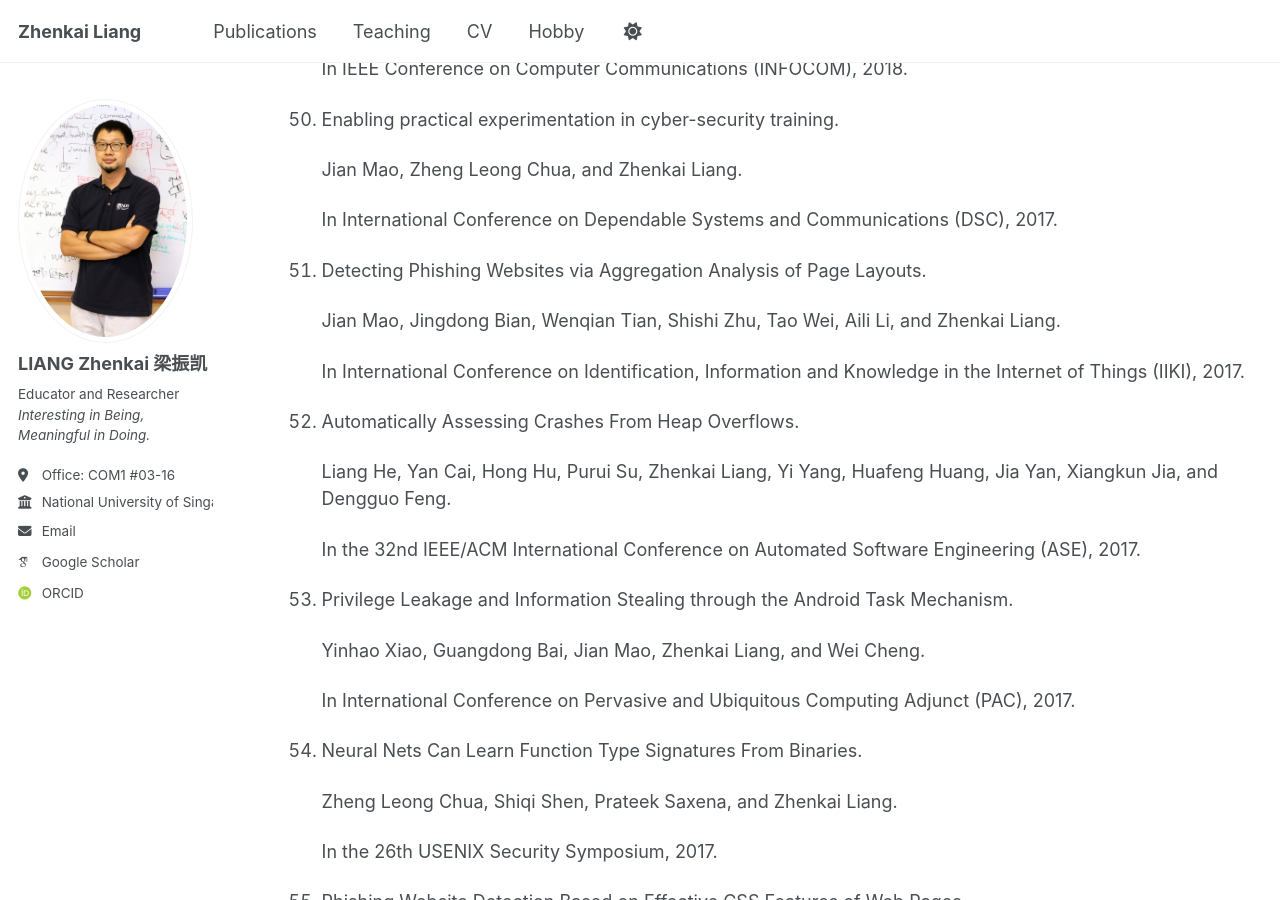
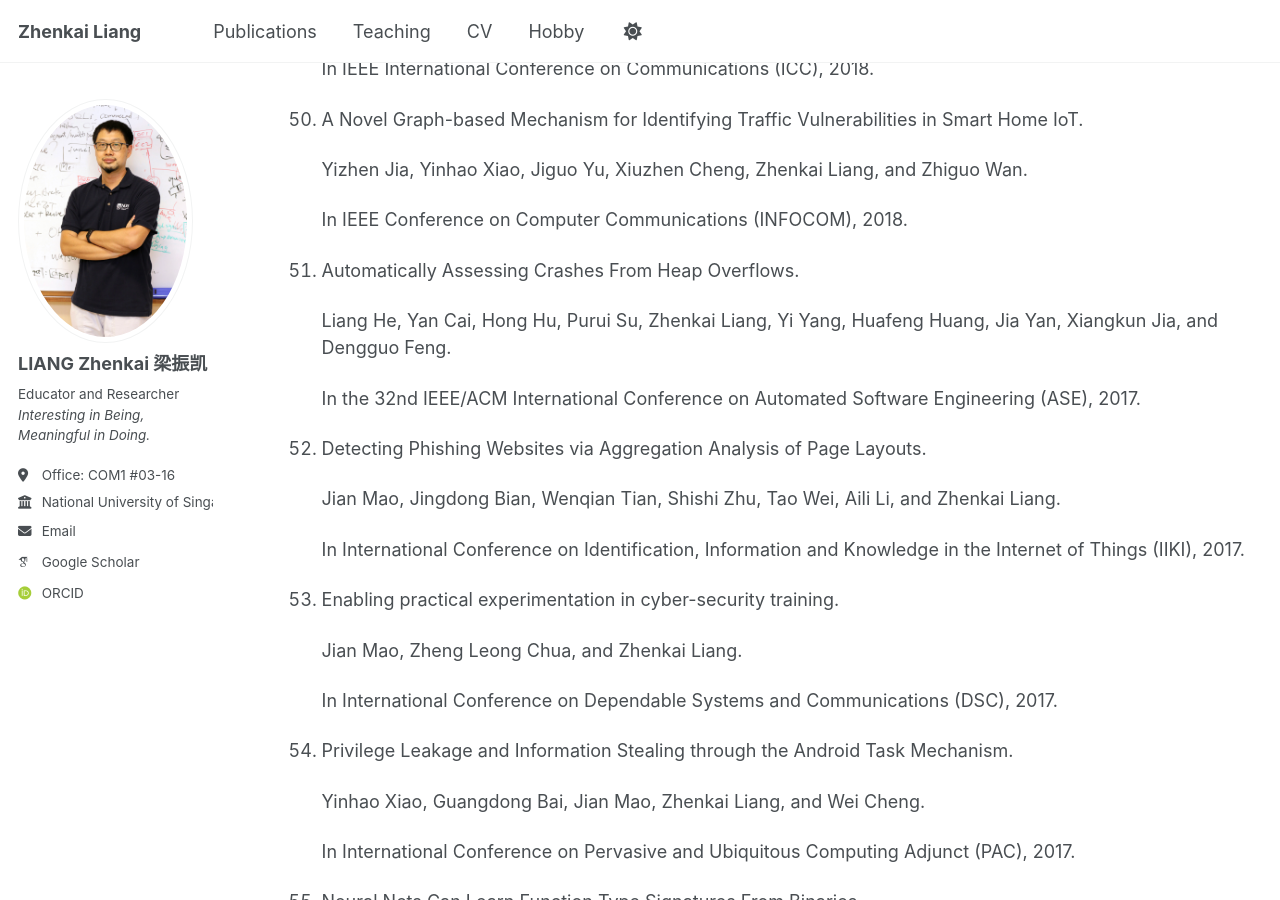
Before and after one commit to zhenkai-liang/zhenkai-liang.github.io, a Jekyll site: the page built from _pages/publications.html, in a window 1280 px wide and 900 px high, scrolled down 7956 px. Built offline with Jekyll 4.4.1, drawn with Linux system fonts in a browser that asks for light colours; some web fonts are replaced; a script that is not in the unit is left out; some of the changed text lies outside the part shown.

Commit message:
Update publications.html

```diff
--- a/_pages/publications.html
+++ b/_pages/publications.html
@@ -76,6 +76,12 @@ author_profile: true
                 <p class="paper-title">PsyScam: A Benchmark for Psychological Techniques in Real-World Scams.</p>
                 <p class="authors">Shang Ma, Tianyi Ma, Jiahao Liu, Wei Song, Zhenkai Liang, Xusheng Xiao, and Yanfang Ye.</p>
                 <p class="publisher">In the 2025 Conference on Empirical Methods in Natural Language Processing (EMNLP), 2025.</p>
+            </div>
+        </li>
+            <li><div class="publication">
+                <p class="paper-title">TAPPecker: TAP Logic Inference and Violation Detection in Heterogeneous Smart Home Systems.</p>
+                <p class="authors">Qixiao Lin, Jian Mao, Ziwen Liu, and Zhenkai Liang.</p>
+                <p class="publisher">In International Symposium on Research in Attacks, Intrusions, and Defenses (RAID), 2025.</p>
             </div>
         </li>
             <li><div class="publication">
@@ -186,7 +192,7 @@ author_profile: true
             <li><div class="publication">
                 <p class="paper-title">Detecting Logic Bugs in Graph Database Management Systems via Injective and Surjective Graph Query Transformation.</p>
                 <p class="authors">Yuancheng Jiang, Jiahao Liu, Jinsheng Ba, Roland Yap, Zhenkai Liang, and Manuel Rigger.</p>
-                <p class="publisher">In International Conference on Software Engineering (ICSE), May 2024.</p>
+                <p class="publisher">In International Conference on Software Engineering (ICSE), 2024.</p>
             </div>
         </li>
             <li><div class="publication">
@@ -204,7 +210,13 @@ author_profile: true
             <li><div class="publication">
                 <p class="paper-title">Learning Graph-based Code Representations for Source-level Functional Similarity Detection.</p>
                 <p class="authors">Jiahao Liu, Jun Zeng, Xiang Wang, and Zhenkai Liang.</p>
-                <p class="publisher">In International Conference on Software Engineering (ICSE), April 2023.</p>
+                <p class="publisher">In International Conference on Software Engineering (ICSE), 2023.</p>
+            </div>
+        </li>
+            <li><div class="publication">
+                <p class="paper-title">PalanTír: Optimizing Attack Provenance with Hardware-enhanced System Observability.</p>
+                <p class="authors">Jun Zeng, Chuqi Zhang, and Zhenkai Liang.</p>
+                <p class="publisher">In the 17th ACM ASIA Conference on Computer and Communications Security (CCS), 2022.</p>
             </div>
         </li>
             <li><div class="publication">
@@ -217,18 +229,6 @@ author_profile: true
                 <p class="paper-title">AttacKG: Constructing Technique Knowledge Graph from Cyber Threat Intelligence Reports.</p>
                 <p class="authors">Zhenyuan Li, Jun Zeng, Yan Chen, and Zhenkai Liang.</p>
                 <p class="publisher">In the 27th European Symposium on Research in Computer Security (ESORICS), 2022.</p>
-            </div>
-        </li>
-            <li><div class="publication">
-                <p class="paper-title">RecIPE: Revisiting the Evaluation of Memory Error Defenses.</p>
-                <p class="authors">Yuancheng Jiang, Roland Yap, Zhenkai Liang, and Hubert Rosier.</p>
-                <p class="publisher">In the 17th ACM ASIA Conference on Computer and Communications Security (AsiaCCS), 2022.</p>
-            </div>
-        </li>
-            <li><div class="publication">
-                <p class="paper-title">PalanTír: Optimizing Attack Provenance with Hardware-enhanced System Observability.</p>
-                <p class="authors">Jun Zeng, Chuqi Zhang, and Zhenkai Liang.</p>
-                <p class="publisher">In the 17th ACM ASIA Conference on Computer and Communications Security (CCS), 2022.</p>
             </div>
         </li>
             <li><div class="publication">
@@ -247,6 +247,12 @@ author_profile: true
                 <p class="paper-title">TeLL: Log Level Suggestions via Modeling Multi-level Code Block Information.</p>
                 <p class="authors">Jiahao Liu, Jun Zeng, Xiang Wang, Kaihang Ji, and Zhenkai Liang.</p>
                 <p class="publisher">In the 31st ACM SIGSOFT International Symposium on Software Testing and Analysis (ISSTA), 2022.</p>
+            </div>
+        </li>
+            <li><div class="publication">
+                <p class="paper-title">RecIPE: Revisiting the Evaluation of Memory Error Defenses.</p>
+                <p class="authors">Yuancheng Jiang, Roland Yap, Zhenkai Liang, and Hubert Rosier.</p>
+                <p class="publisher">In the 17th ACM ASIA Conference on Computer and Communications Security (AsiaCCS), 2022.</p>
             </div>
         </li>
             <li><div class="publication">
@@ -336,9 +342,9 @@ author_profile: true
             </div>
         </li>
             <li><div class="publication">
-                <p class="paper-title">Enabling practical experimentation in cyber-security training.</p>
-                <p class="authors">Jian Mao, Zheng Leong Chua, and Zhenkai Liang.</p>
-                <p class="publisher">In International Conference on Dependable Systems and Communications (DSC), 2017.</p>
+                <p class="paper-title">Automatically Assessing Crashes From Heap Overflows.</p>
+                <p class="authors">Liang He, Yan Cai, Hong Hu, Purui Su, Zhenkai Liang, Yi Yang, Huafeng Huang, Jia Yan, Xiangkun Jia, and Dengguo Feng.</p>
+                <p class="publisher">In the 32nd IEEE/ACM International Conference on Automated Software Engineering (ASE), 2017.</p>
             </div>
         </li>
             <li><div class="publication">
@@ -348,9 +354,9 @@ author_profile: true
             </div>
         </li>
             <li><div class="publication">
-                <p class="paper-title">Automatically Assessing Crashes From Heap Overflows.</p>
-                <p class="authors">Liang He, Yan Cai, Hong Hu, Purui Su, Zhenkai Liang, Yi Yang, Huafeng Huang, Jia Yan, Xiangkun Jia, and Dengguo Feng.</p>
-                <p class="publisher">In the 32nd IEEE/ACM International Conference on Automated Software Engineering (ASE), 2017.</p>
+                <p class="paper-title">Enabling practical experimentation in cyber-security training.</p>
+                <p class="authors">Jian Mao, Zheng Leong Chua, and Zhenkai Liang.</p>
+                <p class="publisher">In International Conference on Dependable Systems and Communications (DSC), 2017.</p>
             </div>
         </li>
             <li><div class="publication">
@@ -432,16 +438,16 @@ author_profile: true
             </div>
         </li>
             <li><div class="publication">
-                <p class="paper-title">Understanding Complex Binary Loading Behaviors.</p>
-                <p class="authors">Ting Dai, Mingwei Zhang, Roland H. C. Yap, and Zhenkai Liang.</p>
-                <p class="publisher">In the 19th International Conference on Engineering of Complex Computer Systems (ICECCS), 2014.</p>
-            </div>
-        </li>
-            <li><div class="publication">
                 <p class="paper-title">DroidVault: A Trusted Data Vault for Android Devices.</p>
                 <p class="authors">Xiaolei Li, Hong Hu, Guangdong Bai, Yaoqi Jia, Zhenkai Liang, and Prateek Saxena.</p>
                 <p class="publisher">In the 19th International Conference on Engineering of Complex Computer Systems (ICECCS), 2014.</p>
                 <font color="red">Best Paper Award</font>
+            </div>
+        </li>
+            <li><div class="publication">
+                <p class="paper-title">Understanding Complex Binary Loading Behaviors.</p>
+                <p class="authors">Ting Dai, Mingwei Zhang, Roland H. C. Yap, and Zhenkai Liang.</p>
+                <p class="publisher">In the 19th International Conference on Engineering of Complex Computer Systems (ICECCS), 2014.</p>
             </div>
         </li>
             <li><div class="publication">
@@ -457,15 +463,15 @@ author_profile: true
             </div>
         </li>
             <li><div class="publication">
+                <p class="paper-title">I Know Where You’ve Been: Geo-Inference Attacks via the Browser Cache.</p>
+                <p class="authors">Yaoqi Jia, Xinshu Dong, Zhenkai Liang, and Prateek Saxena.</p>
+                <p class="publisher">In Web 2.0 Security & Privacy Workshop 2014 (W2SP), 2014.</p>
+            </div>
+        </li>
+            <li><div class="publication">
                 <p class="paper-title">TrustFound: Towards a Formal Foundation for Model Checking Trusted Computing Platforms.</p>
                 <p class="authors">Guangdong Bai, Jianan Hao, Jianliang Wu, Yang Liu, Zhenkai Liang, and Andrew P. Martin.</p>
                 <p class="publisher">In the 19th International Symposium on Formal Method (FM), 2014.</p>
-            </div>
-        </li>
-            <li><div class="publication">
-                <p class="paper-title">I Know Where You’ve Been: Geo-Inference Attacks via the Browser Cache.</p>
-                <p class="authors">Yaoqi Jia, Xinshu Dong, Zhenkai Liang, and Prateek Saxena.</p>
-                <p class="publisher">In Web 2.0 Security & Privacy Workshop (W2SP), 2014.</p>
             </div>
         </li>
             <li><div class="publication">
@@ -523,15 +529,15 @@ author_profile: true
             </div>
         </li>
             <li><div class="publication">
+                <p class="paper-title">An Empirical Study of Dangerous Behaviors in Firefox Extensions.</p>
+                <p class="authors">Jiangang Wang, Xiaohong Li, Xuhui Liu, Xinshu Dong, Junjie Wang, Zhenkai Liang, and Zhiyong Feng.</p>
+                <p class="publisher">In the 15th International Conference on Information Security (ISC), 2012.</p>
+            </div>
+        </li>
+            <li><div class="publication">
                 <p class="paper-title">Codejail: Application-Transparent Isolation of Libraries with Tight Program Interactions.</p>
                 <p class="authors">Yongzheng Wu, Sai Sathyanarayan, Roland H. C. Yap, and Zhenkai Liang.</p>
                 <p class="publisher">In the 17th European Symposium on Computer Security (ESORICS), 2012.</p>
-            </div>
-        </li>
-            <li><div class="publication">
-                <p class="paper-title">An Empirical Study of Dangerous Behaviors in Firefox Extensions.</p>
-                <p class="authors">Jiangang Wang, Xiaohong Li, Xuhui Liu, Xinshu Dong, Junjie Wang, Zhenkai Liang, and Zhiyong Feng.</p>
-                <p class="publisher">In the 15th International Conference on Information Security (ISC), 2012.</p>
             </div>
         </li>
             <li><div class="publication">
@@ -684,6 +690,7 @@ author_profile: true
         </ol>
     </div>
 
+
 <strong>Journal:</strong>
 
         <div class="publications-container">
@@ -715,7 +722,7 @@ author_profile: true
             <li><div class="publication">
                 <p class="paper-title">Phishing Page Detection via Learning Classifiers from Page Layout Feature.</p>
                 <p class="authors">Jian Mao, Jingdong Bian, Wenqian Tian, Shishi Zhu, Tao Wei, Aili Li, and Zhenkai Liang.</p>
-                <p class="publisher">In EURASIP Journal on Wireless Communications and Networking (EURASIP JWCN), 2019.</p>
+                <p class="publisher">In EURASIP Journal on Wireless Communications and Networking (EURASIP JWCN), Volume 2019, 2019.</p>
             </div>
         </li>
             <li><div class="publication">
@@ -725,15 +732,15 @@ author_profile: true
             </div>
         </li>
             <li><div class="publication">
+                <p class="paper-title">Automated Identification of Sensitive Data from Implicit User Specification.</p>
+                <p class="authors">Ziqi Yang, and Zhenkai Liang.</p>
+                <p class="publisher">In Cybersecurity, Volume 1, Issue 1, 2018.</p>
+            </div>
+        </li>
+            <li><div class="publication">
                 <p class="paper-title">Detecting Malicious Behaviors in JavaScript Applications.</p>
                 <p class="authors">Jian Mao, Jingdong Bian, Ruilong Wang, Yue Chen, Yinhao Xiao, and Zhenkai Liang.</p>
                 <p class="publisher">In IEEE Access, Volume 6, 2018.</p>
-            </div>
-        </li>
-            <li><div class="publication">
-                <p class="paper-title">Automated Identification of Sensitive Data from Implicit User Specification.</p>
-                <p class="authors">Ziqi Yang, and Zhenkai Liang.</p>
-                <p class="publisher">In Cybersecurity, Volume 1, Issue 1, 2018.</p>
             </div>
         </li>
             <li><div class="publication">
@@ -757,25 +764,25 @@ author_profile: true
             <li><div class="publication">
                 <p class="paper-title">Monet: A User-Oriented Behavior-Based Malware Variants Detection System for Android.</p>
                 <p class="authors">Mingshen Sun, Xiaolei Li, John C.S. Lui, Richard T. Ma, and Zhenkai Liang.</p>
-                <p class="publisher">In IEEE Transactions on Information Forensics and Security (TIFS), 2017.</p>
+                <p class="publisher">In IEEE Transactions on Information Forensics and Security (TIFS), Volume 12, Issue 5, 2017.</p>
             </div>
         </li>
             <li><div class="publication">
                 <p class="paper-title">A Framework for Practical Dynamic Software Updating.</p>
                 <p class="authors">Gang Chen, Hai Jin, Deqing Zou, Zhenkai Liang, Bing Bing Zhou, and Hao Wang.</p>
-                <p class="publisher">In IEEE Transactions on Parallel and Distributed Systems (TPDS), 2017.</p>
+                <p class="publisher">In IEEE Transactions on Parallel and Distributed Systems (TPDS), Volume 27, Issue 4, 2017.</p>
             </div>
         </li>
             <li><div class="publication">
                 <p class="paper-title">Toward Exposing Timing-Based Probing Attacks in Web Application.</p>
                 <p class="authors">Jian Mao, Yue Chen, Futian Shi, Yaoqi Jia, and Zhenkai Liang.</p>
-                <p class="publisher">In Sensors, 2017.</p>
+                <p class="publisher">In Sensors, Volume 17, Issue 3, 2017.</p>
             </div>
         </li>
             <li><div class="publication">
                 <p class="paper-title">Man-in-the-browser-cache: Persisting HTTPS Attacks via Browser Cache Poisoning.</p>
                 <p class="authors">Yaoqi Jia, Yue Chen, Xinshu Dong, Prateek Saxena, Jian Mao, and Zhenkai Liang.</p>
-                <p class="publisher">In Computer & Security, 2016.</p>
+                <p class="publisher">In Computer & Security, Volume 55, 2016.</p>
             </div>
         </li>
             <li><div class="publication">
@@ -787,13 +794,13 @@ author_profile: true
             <li><div class="publication">
                 <p class="paper-title">Automatic Permission Inference for Hybrid Mobile Apps.</p>
                 <p class="authors">Jian Mao, Hanjun Ma, Yue Chen, Yaoqi Jia, and Zhenkai Liang.</p>
-                <p class="publisher">In Journal of High Speed Networks, 2016.</p>
+                <p class="publisher">In Journal of High Speed Networks, Volume 22, Issue 1, 2016.</p>
             </div>
         </li>
             <li><div class="publication">
                 <p class="paper-title">SafeStack: Automatically Patching Stack-based Buffer Overflow Vulnerabilities.</p>
                 <p class="authors">Gang Chen, Hai Jin, Deqing Zou, Bing Bing Zhou, Zhenkai Liang, Weide Zheng, and Xuanhua Shi.</p>
-                <p class="publisher">In IEEE Transactions on Dependable and Secure Computing (TDSC), 2015.</p>
+                <p class="publisher">In IEEE Transactions on Dependable and Secure Computing (TDSC), Volume 10, Issue 6, 2015.</p>
             </div>
         </li>
             <li><div class="publication">
@@ -805,19 +812,19 @@ author_profile: true
             <li><div class="publication">
                 <p class="paper-title">I Know Where You’ve Been: Geo-Inference Attacks via the Browser Cache.</p>
                 <p class="authors">Yaoqi Jia, Xinshu Dong, Zhenkai Liang, and Prateek Saxena.</p>
-                <p class="publisher">In IEEE Internet Computing, 2015.</p>
+                <p class="publisher">In IEEE Internet Computing, Volume 19, Issue 1, 2015.</p>
             </div>
         </li>
             <li><div class="publication">
                 <p class="paper-title">DARWIN: An Approach for Debugging Evolving Programs.</p>
                 <p class="authors">Dawei Qi, Abhik Roychoudhury, Zhenkai Liang, and Kapil Vaswani.</p>
-                <p class="publisher">In ACM Transactions on Software Engineering and Methodology (TOSEM), 2013.</p>
+                <p class="publisher">In ACM Transactions on Software Engineering and Methodology (TOSEM), Volume 21, Issue 3, 2013.</p>
             </div>
         </li>
             <li><div class="publication">
                 <p class="paper-title">Alcatraz: An Isolated Environment for Experimenting with Untrusted Software.</p>
                 <p class="authors">Zhenkai Liang, Weiqing Sun, R. Sekar, and V.N. Venkatakrishnan.</p>
-                <p class="publisher">In ACM Transactions on Information and System Security (TISSEC), 2009.</p>
+                <p class="publisher">In ACM Transactions on Information and System Security (TISSEC), Volume 12, Issue 3, 2009.</p>
             </div>
         </li>
         </ol>
```
